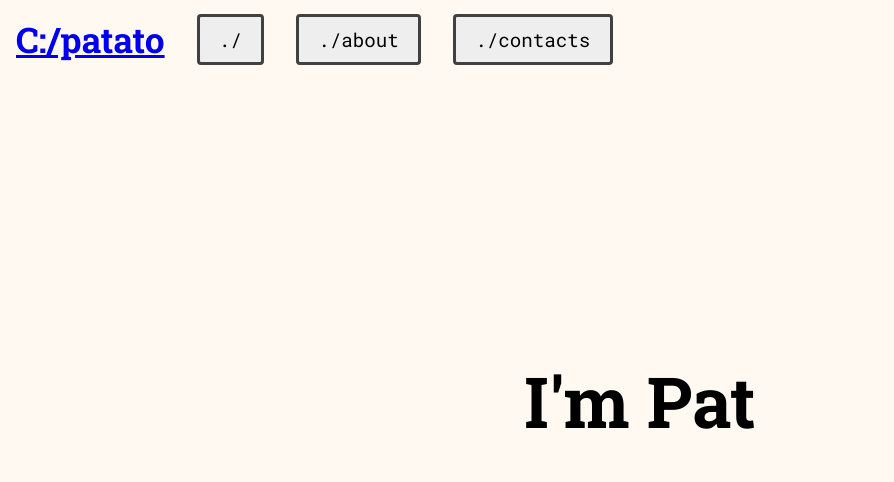
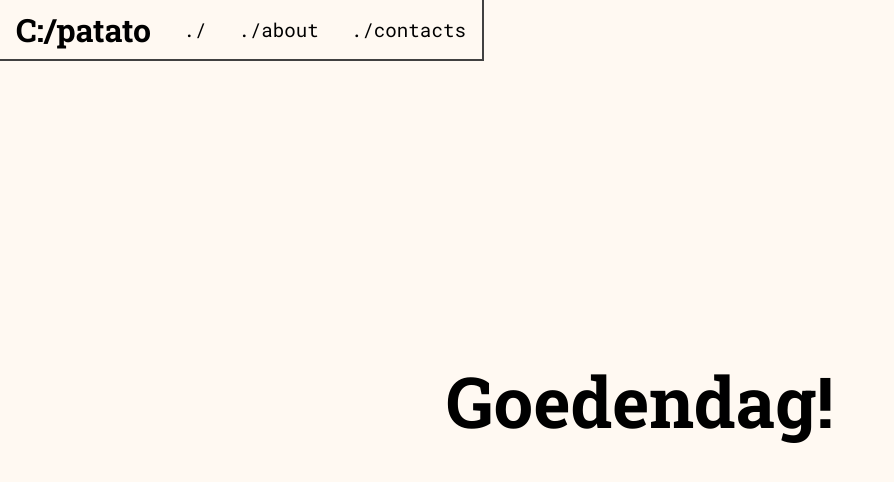
Before and after one commit to PatatoBit/patfolio, a SvelteKit app: page / in a window 1280 px wide. Shown: the top 482 px of the page, without its empty margins (0-894 px from the left). Built offline with nearby package versions, Linux system fonts and the light colour scheme.

Commit message:
better navbar

```diff
--- a/src/components/Nav.svelte
+++ b/src/components/Nav.svelte
@@ -3,7 +3,7 @@
 		href="/
 	"
 	>
-		<h3>C:/patato</h3>
+		<h4>C:/patato</h4>
 	</a>
 	<ul>
 		<li class="mono"><a href="/">./</a></li>
@@ -24,6 +24,16 @@
 
 		padding: 1rem;
 
+		border: solid 2px #414141;
+		border-top: 0;
+		border-left: 0;
+		padding: 0.5em 1em 0.5em 1em;
+
+		a {
+			text-decoration: none;
+			color: black;
+		}
+
 		ul {
 			list-style-type: none;
 			display: flex;
@@ -36,10 +46,6 @@
 			a {
 				text-decoration: none;
 				color: #000;
-				border: solid 3px #414141;
-				background-color: #eeeeee;
-				padding: 0.5em 1em 0.5em 1em;
-				border-radius: 0.25rem;
 			}
 		}
 	}
--- a/src/routes/+page.svelte
+++ b/src/routes/+page.svelte
@@ -1,3 +1,3 @@
 <main>
-	<h1>I'm Pat</h1>
+	<h1>Goedendag!</h1>
 </main>
--- a/src/styles/global.scss
+++ b/src/styles/global.scss
@@ -23,6 +23,10 @@ h3 {
 	font-size: 2.2rem;
 }
 
+h4 {
+	font-size: 2rem;
+}
+
 .mono,
 p {
 	font-family: 'Roboto Mono', monospace;
```
